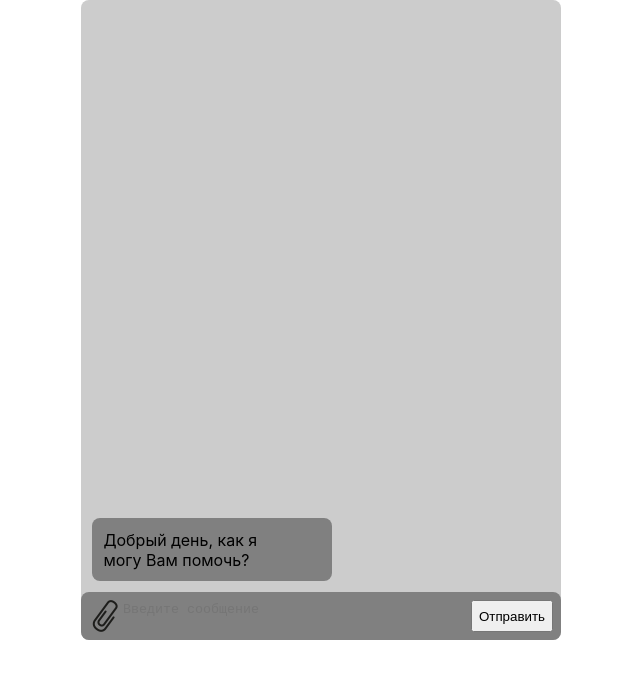
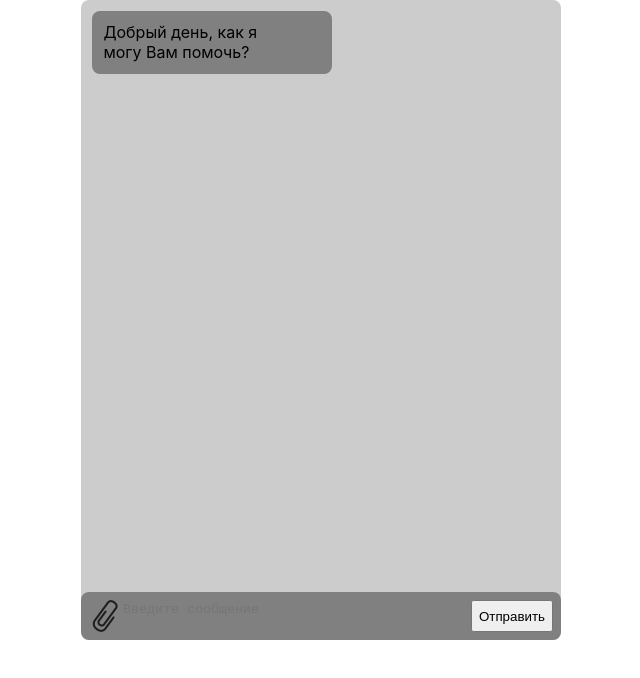
Before and after one commit to MykytaFedorin/bitrix_widget, a React (Create React App) app in the folder frontend/: page / in a window 1280 px wide. Shown: the top 678 px of the page, without its empty margins (319-959 px from the left). Built offline with nearby package versions, Linux system fonts and the light colour scheme; no server answers.

Commit message:
scrolling for message area

```diff
--- a/frontend/src/MessageArea.css
+++ b/frontend/src/MessageArea.css
@@ -1,3 +1,5 @@
 #messageArea{
     border-radius: inherit;
+    height: 100%;
+    overflow-y: auto;
 }
```
